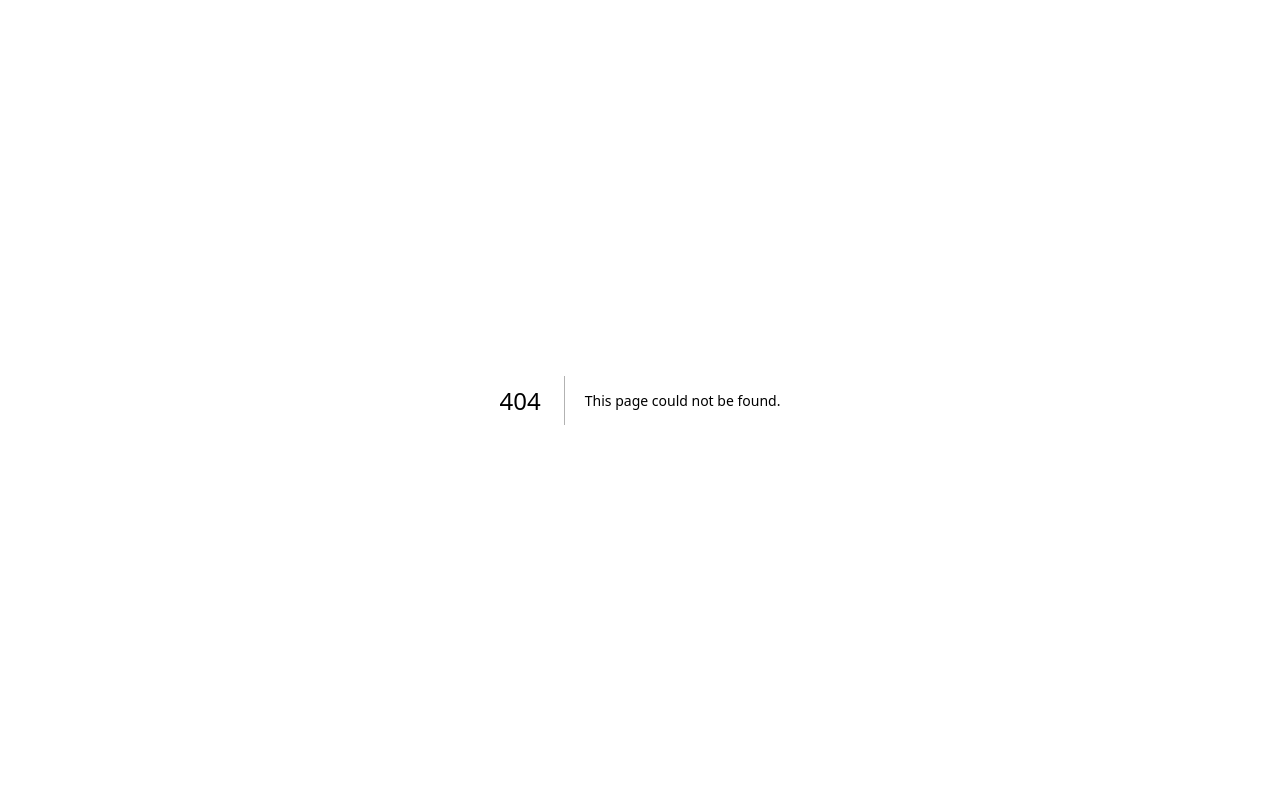
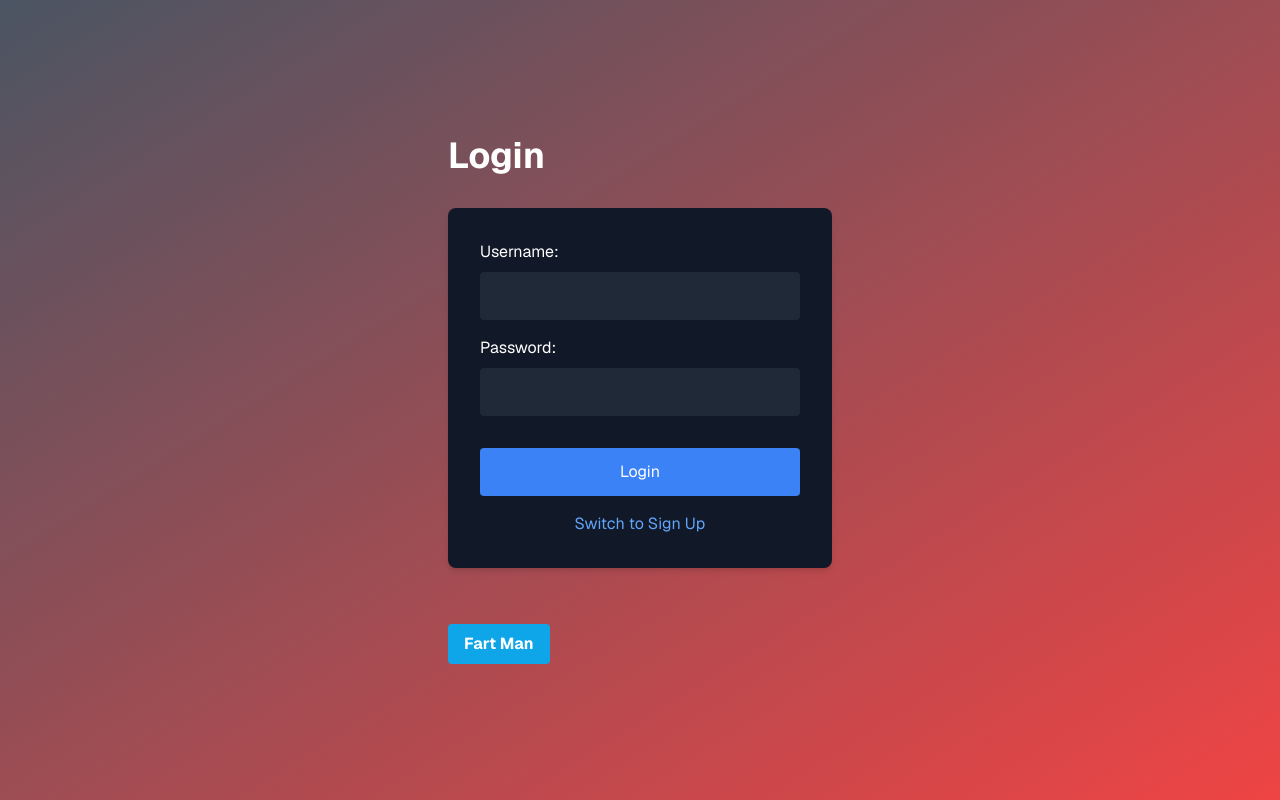
Before and after one commit to ntijoh-zejd-avdic/ReactNext1, a Next.js app in the folder todo-omatic-too/: page /login in a window 1280 px wide. Before the commit this address had no page. Built offline with nearby package versions, Linux system fonts and the light colour scheme.

Commit message:
Added login page and modified the FartButton

```diff
--- a/todo-omatic-too/src/app/components/FartButton.jsx
+++ b/todo-omatic-too/src/app/components/FartButton.jsx
@@ -1,10 +1,47 @@
+'use client';
+
+import { useState } from 'react';
+
 export default function FartButton() {
+  const [isStyled, setIsStyled] = useState(true); // State to toggle styles
+
+  const toggleStyles = () => {
+    setIsStyled(!isStyled); // Toggle the styling
+    alert("Fart Man is here!");
+  };
+
   return (
+    <div
+      className={`h-screen overflow-hidden ${isStyled ? 'bg-gradient-to-br from-gray-600 to-red-500' : 'bg-white'}`}
+    >
+      {/* Main Content */}
+      <div className={`grid grid-rows-[1fr] items-center justify-items-center h-full p-8 sm:p-20 font-[family-name:var(--font-geist-sans)]`}>
+        <main className="flex flex-col gap-8 items-center sm:items-start">
+          <h1 className={`text-4xl font-bold ${isStyled ? 'text-white' : 'text-black'}`}>
+            Your To-Do Lists
+          </h1>
+
+          <div className="grid grid-cols-1 sm:grid-cols-2 md:grid-cols-3 gap-8 mt-6">
+            <div
+              className={`p-4 border border-gray-300 rounded-lg shadow-md hover:shadow-lg transition ${isStyled ? 'bg-gray-900' : 'bg-gray-100'}`}
+            >
+              <h2 className={`text-xl font-semibold ${isStyled ? 'text-white' : 'text-black'}`}>
+                Example List
+              </h2>
+              <p className={`${isStyled ? 'text-gray-400' : 'text-gray-700'}`}>0 tasks completed</p>
+              <ul className={`${isStyled ? 'text-gray-200' : 'text-gray-900'}`}>
+                <li>- Example Task</li>
+              </ul>
               <button
-        className="bg-sky-500 hover:bg-sky-700 text-white font-bold py-2 px-4 rounded"
-        onClick={() => alert("Fart Man is here!")}
+                className={`mt-4 px-4 py-2 bg-blue-500 text-white rounded hover:bg-blue-600`}
+                onClick={toggleStyles}
               >
                 Fart Man
               </button>
+            </div>
+          </div>
+        </main>
+      </div>
+    </div>
   );
 }
--- /dev/null
+++ b/todo-omatic-too/src/app/login/page.js
@@ -0,0 +1,175 @@
+'use client';
+
+import { useState } from 'react';
+import { useRouter } from 'next/navigation';
+
+const Login = () => {
+  const router = useRouter();
+
+  // State for form control and error/success messages
+  const [isLogin, setIsLogin] = useState(true);
+  const [username, setUsername] = useState('');
+  const [password, setPassword] = useState('');
+  const [errorMessage, setErrorMessage] = useState('');
+  const [successMessage, setSuccessMessage] = useState('');
+
+  // State to toggle between styled and unstyled versions
+  const [isStyled, setIsStyled] = useState(true); // True for "beautiful" styles, false for default
+
+  const toggleStyles = () => {
+    setIsStyled(!isStyled); // Toggle styles on button click
+    alert("Fart Man is here!");
+  };
+
+  // Handle form submission
+  const handleSubmit = async (e) => {
+    e.preventDefault();
+
+    const endpoint = isLogin ? '/login' : '/signup';
+    const data = { username, password };
+
+    try {
+      const response = await fetch(`http://localhost:3001${endpoint}`, {
+        method: 'POST',
+        headers: { 'Content-Type': 'application/json' },
+        body: JSON.stringify(data),
+      });
+
+      const result = await response.json();
+
+      if (response.ok) {
+        setSuccessMessage(isLogin ? 'Login successful!' : 'Signup successful!');
+        setErrorMessage('');
+        // Redirect user on successful login/signup
+        router.push('/home');
+      } else {
+        setErrorMessage(result.message || 'Something went wrong.');
+        setSuccessMessage('');
+      }
+    } catch (err) {
+      setErrorMessage('Network error. Please try again.');
+      setSuccessMessage('');
+    }
+  };
+
+  // Return HTML for login/signup form
+  return (
+    <div className={`h-screen overflow-hidden ${isStyled ? 'bg-gradient-to-br from-gray-600 to-red-500' : 'bg-white'}`}>
+      {/* Main Content */}
+      <div className={`grid grid-rows-[1fr] items-center justify-items-center h-full p-8 sm:p-20 font-[family-name:var(--font-geist-sans)]`}>
+        <main className="flex flex-col gap-8 items-center sm:items-start">
+          {isStyled ? (
+            // Beautiful styled version
+            <>
+              <h1 className="text-4xl font-bold text-white">{isLogin ? 'Login' : 'Sign Up'}</h1>
+
+              <form onSubmit={handleSubmit} className="bg-gray-900 p-8 rounded-lg shadow-md w-full sm:w-96">
+                <div className="mb-4">
+                  <label htmlFor="username" className="text-white">Username:</label>
+                  <input
+                    type="text"
+                    id="username"
+                    value={username}
+                    onChange={(e) => setUsername(e.target.value)}
+                    required
+                    className="w-full p-3 mt-2 rounded bg-gray-800 text-white"
+                  />
+                </div>
+
+                <div className="mb-4">
+                  <label htmlFor="password" className="text-white">Password:</label>
+                  <input
+                    type="password"
+                    id="password"
+                    value={password}
+                    onChange={(e) => setPassword(e.target.value)}
+                    required
+                    className="w-full p-3 mt-2 rounded bg-gray-800 text-white"
+                  />
+                </div>
+
+                <button
+                  type="submit"
+                  className="w-full p-3 mt-4 bg-blue-500 text-white rounded hover:bg-blue-600"
+                >
+                  {isLogin ? 'Login' : 'Sign Up'}
+                </button>
+
+                {errorMessage && <p className="text-red-500 text-center mt-2">{errorMessage}</p>}
+                {successMessage && <p className="text-green-500 text-center mt-2">{successMessage}</p>}
+
+                <div className="text-center mt-4">
+                  <button
+                    type="button"
+                    className="text-blue-400"
+                    onClick={() => {
+                      setIsLogin(!isLogin);
+                      setErrorMessage('');
+                      setSuccessMessage('');
+                    }}
+                  >
+                    {isLogin ? 'Switch to Sign Up' : 'Switch to Login'}
+                  </button>
+                </div>
+              </form>
+            </>
+          ) : (
+            // Simple unstyled version when Fart Man is pressed
+            <div className="login-container">
+              <h2>{isLogin ? 'Login' : 'Sign Up'}</h2>
+
+              <form onSubmit={handleSubmit}>
+                <div>
+                  <label htmlFor="username">Username:</label>
+                  <input
+                    type="text"
+                    id="username"
+                    value={username}
+                    onChange={(e) => setUsername(e.target.value)}
+                    required
+                  />
+                </div>
+
+                <div>
+                  <label htmlFor="password">Password:</label>
+                  <input
+                    type="password"
+                    id="password"
+                    value={password}
+                    onChange={(e) => setPassword(e.target.value)}
+                    required
+                  />
+                </div>
+
+                <button type="submit">{isLogin ? 'Login' : 'Sign Up'}</button>
+              </form>
+
+              <div className="toggle-btn">
+                <button onClick={() => {
+                  setIsLogin(!isLogin);
+                  setErrorMessage('');
+                  setSuccessMessage('');
+                }}>
+                  {isLogin ? 'Switch to Sign Up' : 'Switch to Login'}
+                </button>
+              </div>
+
+              {errorMessage && <p className="error">{errorMessage}</p>}
+              {successMessage && <p className="success">{successMessage}</p>}
+            </div>
+          )}
+
+          {/* Fart Man Button */}
+          <button
+            className="bg-sky-500 hover:bg-sky-700 text-white font-bold py-2 px-4 rounded mt-6"
+            onClick={toggleStyles}
+          >
+            Fart Man
+          </button>
+        </main>
+      </div>
+    </div>
+  );
+};
+
+export default Login;
```
Also changed, not shown: 1 other file (tests, documents, lock files or other folders). Lines whose indentation alone changed are shown as unchanged.
